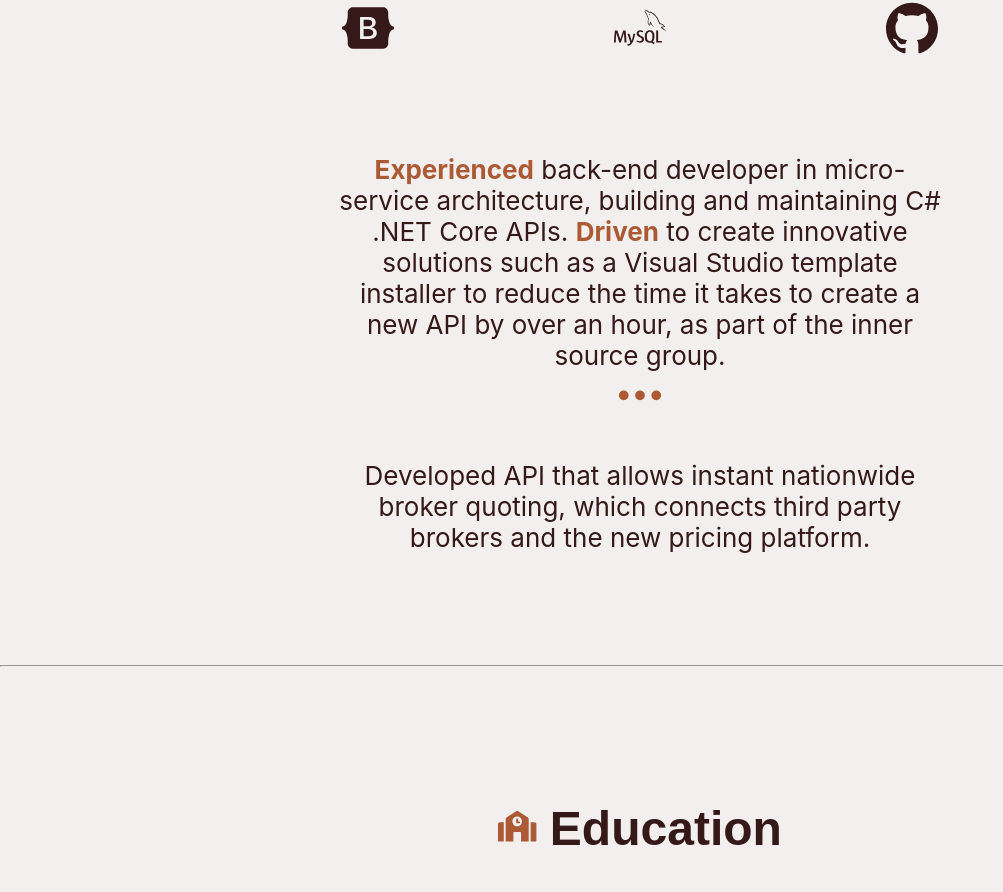
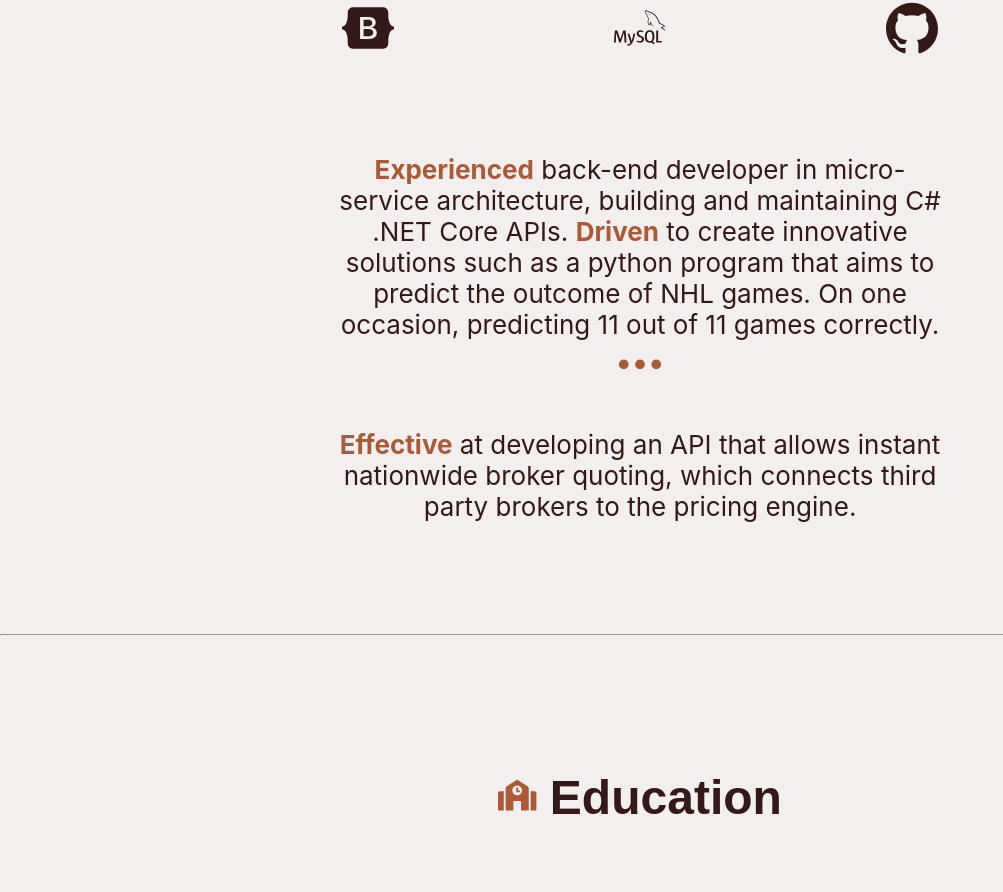
Before and after one commit to nsaccon/Portfolio, a React (Create React App) app: page / in a window 1280 px wide. Shown: the part 1319-2211 px from the top of the page, without its empty margins (0-1003 px from the left). Built offline with nearby package versions, Linux system fonts and the light colour scheme.

Commit message:
Updated technical skill wording

```diff
--- a/src/Components/TechnicalSkills.js
+++ b/src/Components/TechnicalSkills.js
@@ -20,17 +20,17 @@ const TechnicalSkills = () => {
         <Grid item lg={6}>
           <Fade delay={800}>
             <p className="text">
-              <b>Experienced</b> back-end developer in micro-service architecture,
-              building and maintaining C# .NET Core APIs. <b>Driven</b> to create
-              innovative solutions such as a Visual Studio template installer to
-              reduce the time it takes to create a new API by over an hour, as
-              part of the inner source group.
+              <b>Experienced</b> back-end developer in micro-service
+              architecture, building and maintaining C# .NET Core APIs.{" "}
+              <b>Driven</b> to create innovative solutions such as a python
+              program that aims to predict the outcome of NHL games. On one
+              occasion, predicting 11 out of 11 games correctly.
               <br />
               <Roll delay={1500}>
                 <GoKebabHorizontal size="2em" className="popIcon" />
               </Roll>
               <br />
-              Developed API that allows instant nationwide broker quoting, which connects third party brokers and the new pricing platform.
+              <b>Effective</b> at developing an API that allows instant nationwide broker quoting, which connects third party brokers to the pricing engine.
             </p>
           </Fade>
         </Grid>
```
